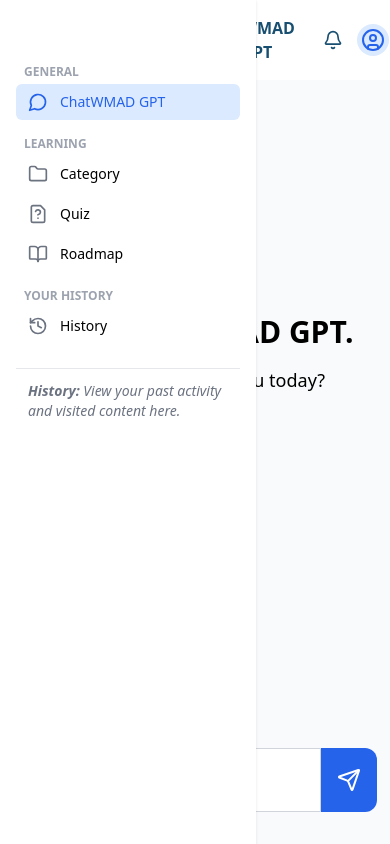
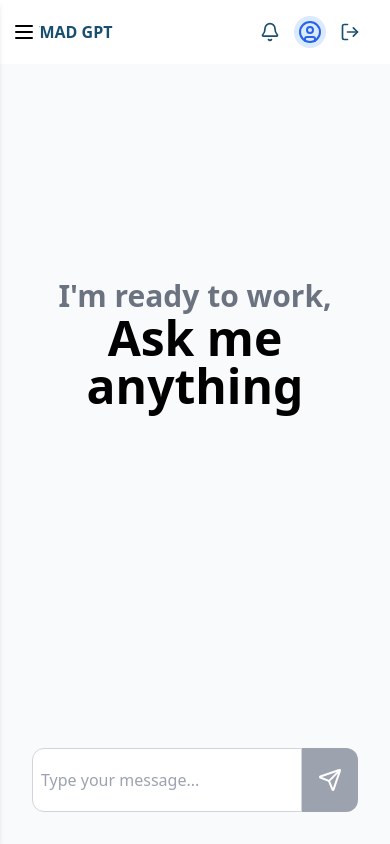
Before and after one commit to KhoeunSopheak/WMAD-AI-BOT-frontend, a React (Create React App) app: page /chat in a window 390 px wide. Built offline with nearby package versions, Linux system fonts and the light colour scheme.

Commit message:
update slidebar, dashboard, responsive

```diff
--- a/src/compenents/chat-interface.js
+++ b/src/compenents/chat-interface.js
@@ -1,5 +1,5 @@
 import React, { useState, useRef, useEffect } from "react";
-import { Send, Loader2 } from "lucide-react";
+import { Send, LoaderPinwheel } from "lucide-react";
 import ChatMessage from "./chat-message";
 import { useParams } from "react-router-dom";
 
@@ -42,8 +42,7 @@
     // `${import.meta.env.VITE_BASE_URL}/api/users/chats/askQuery`
 
     try {
-      const token = "eyJhbGciOiJIUzI1NiIsInR5cCI6IkpXVCJ9.eyJpZCI6IjljM2I5ZjE4LWNiNzYtNDU1Ny1hYTBiLWZkMzAyMGFiYjJiYSIsInJvbGUiOiJ1c2VyIiwiaWF0IjoxNzQ3MDU2MDUyLCJleHAiOjE3NDk2NDgwNTJ9.BK0BNvrLtdrrf0YTAPXBba4HUrZfjbEqTzlWe_k_dWY"
-      // const token = localStorage.getItem("token");
+      const token = localStorage.getItem("token");
       const response = await fetch( "http://localhost:3003/api/users/chats/askQuery",
         {
           method: "POST",
@@ -95,10 +94,10 @@
       <div className="flex flex-col w-full max-w-4xl">
         <main className="flex-1 overflow-auto p-4 space-y-4 w-full">
         {messages.length === 0 && (
-          <div className="flex flex-col items-center justify-center h-4/5 text-center text-black pointer-events-none">
-            <h1 className="text-3xl font-bold mb-4">{selectedCategory || "Hi, I'm WMAD GPT."}</h1>
-             <p className="text-lg">
-               How can i help you today?
+          <div className="flex flex-col items-center justify-center h-4/5 text-center text-gray-500 pointer-events-none">
+            <h1 className="text-3xl font-bold">{selectedCategory || "I'm ready to work,"}</h1>
+             <p className="text-5xl font-bold text-black">
+               Ask me anything
              </p>
           </div>
           )}
@@ -117,10 +116,10 @@
           />
           <button
             type="submit"
-            className="bg-blue-600 p-4 h-16 rounded-r-xl disabled:bg-blue-800"
+            className="bg-gray-400 p-4 h-16 rounded-r-xl disabled:bg-blue-700"
             disabled={isLoading}
           >
-            {isLoading ? <Loader2 className="animate-spin" /> : <Send />}
+            {isLoading ? <LoaderPinwheel className="animate-spin text-white" /> : <Send />}
           </button>
         </form>
       </div>
--- a/src/compenents/layout.js
+++ b/src/compenents/layout.js
@@ -2,13 +2,14 @@
 import Sidebar from "../compenents/slidebar";
 import Navbar from "../compenents/navbar";
 
+
 export const Layout = () => {
   return (
-    <div className="flex flex-col h-screen">
-      <Navbar />
-      <div className="flex flex-1 overflow-hidden">
-        <Sidebar />
-        <main className="flex-1 p-4 overflow-auto bg-gray-50">
+    <div className="flex h-screen overflow-hidden">
+      <Sidebar />
+      <div className="flex flex-col flex-1">
+        <Navbar />
+        <main className="flex-1 overflow-auto bg-gray-50 p-4">
           <Outlet />
         </main>
       </div>
--- a/src/compenents/navbar.js
+++ b/src/compenents/navbar.js
@@ -1,28 +1,34 @@
 import React from "react";
-import logo from "../assets/wmadlogo.png";
 import {
   Bell,
+  LogOut,
   UserCircle,
 } from "lucide-react";
+import { Link } from "react-router-dom";
 
 function Navbar() {
   return (
     <header className="flex items-center justify-between px-6 py-4">
-      <div className="flex items-center space-x-20">
-        <div className="flex items-center justify-center w-40 h-10 rounded">
-          <img src={logo} alt="Logo" />
-        </div>
+      <div className="flex items-center space-x-32">
         <div className="text-[#184f71] font-bold">
           <h1>WMAD GPT</h1>
         </div>
       </div>
       <div className="flex items-center gap-2">
-      <button type="button" className="w-8 h-8 flex items-center justify-center text-[#184f71] hover:text-blue-600">
+        <button type="button" className="w-8 h-8 flex items-center justify-center text-[#184f71] hover:text-blue-600">
           <Bell className="w-5 h-5" />
         </button>
         <div className="w-8 h-8 rounded-full bg-blue-100 flex items-center justify-center text-blue-600">
           <UserCircle className="w-6 h-6" />
         </div>
+        <Link to="/">
+          <button
+            type="button"
+            className="w-8 h-8 flex items-center justify-center text-[#184f71] hover:text-blue-600"
+          >
+            <LogOut className="w-5 h-5" />
+          </button>
+        </Link>
       </div>
     </header>
   );
--- a/src/compenents/slidebar.js
+++ b/src/compenents/slidebar.js
@@ -1,7 +1,7 @@
-"use client"
+"use client";
 
-import { useEffect, useState } from "react"
-import { useNavigate, useLocation } from "react-router-dom"
+import { useEffect, useState } from "react";
+import { useNavigate, useLocation } from "react-router-dom";
 import {
   LayoutDashboard,
   MessageCircle,
@@ -10,18 +10,19 @@
   BookOpen,
   Menu,
   History
-} from "lucide-react"
+} from "lucide-react";
+import logo from "../assets/wmadlogo.png";
 
 function Sidebar() {
-  const navigate = useNavigate()
-  const location = useLocation()
-  const [isOpen, setIsOpen] = useState(true)
-  const [userRole, setUserRole] = useState(null)
+  const navigate = useNavigate();
+  const location = useLocation();
+  const [isOpen, setIsOpen] = useState(false);
+  const [userRole, setUserRole] = useState(null);
 
   useEffect(() => {
     const role = localStorage.getItem("userRole");
-    setUserRole(role)
-  }, [])
+    setUserRole(role);
+  }, []);
 
   const menuSections = [
     {
@@ -45,42 +46,52 @@
       title: "Your History",
       items: [{ id: 6, label: "History", path: "/history", icon: <History size={20} /> }]
     }
-  ]
+  ];
 
   return (
     <>
-      {/* Mobile Toggle Button */}
-      <div className="md:hidden p-2 bg-black shadow">
-        <button
-          onClick={() => setIsOpen(!isOpen)}
-          className="text-blue-600"
-          aria-label="Toggle sidebar"
-        >
+      {/* Mobile Menu Button */}
+      <div className="md:hidden fixed top-4 left-2  bg-white rounded-full p-1">
+        <button onClick={() => setIsOpen(true)} aria-label="Open Sidebar">
           <Menu size={24} />
         </button>
       </div>
 
+      {/* Overlay for mobile */}
+      {isOpen && (
+        <div
+          className="fixed inset-0 bg-black bg-opacity-50 z-40 md:hidden"
+          onClick={() => setIsOpen(false)}
+        />
+      )}
+
       {/* Sidebar */}
       <div
-        className={`fixed md:static top-0 left-0 h-full z-40 bg-white shadow transition-transform duration-300
-        ${isOpen ? "translate-x-0" : "-translate-x-full"} w-64 md:translate-x-0`}
+        className={`fixed top-0 left-0 h-full w-64 bg-white shadow-md z-50 transform transition-transform duration-300
+        ${isOpen ? "translate-x-0" : "-translate-x-full"} md:translate-x-0 md:static md:block`}
       >
-        <div className="flex-1 overflow-y-auto p-4 pt-16 md:pt-4">
+        <div className="p-3">
+          <div className="flex items-center justify-center w-40 h-10 rounded">
+            <img src={logo} alt="Logo" />
+          </div>
+        </div>
+
+        <div className="overflow-y-auto p-4 space-y-6">
           {menuSections.map((section, sIdx) => (
-            <div key={sIdx} className="mb-4">
+            <div key={sIdx}>
               <h4 className="text-xs text-gray-400 font-semibold uppercase px-2 mb-1">{section.title}</h4>
               <ul className="space-y-1">
                 {section.items.map((item) => {
-                  const isActive = location.pathname === item.path
+                  const isActive = location.pathname === item.path;
                   return (
                     <li key={item.id}>
                       <button
                         onClick={() => {
-                          navigate(item.path)
-                          setIsOpen(false) // close on mobile
+                          navigate(item.path);
+                          setIsOpen(false); // Close on mobile
                         }}
                         className={`w-full flex items-center space-x-3 px-3 py-2 rounded-md text-sm transition-all ${
-                          isActive ? "bg-blue-100 text-blue-600" : "hover:bg-gray-200"
+                          isActive ? "bg-blue-100 text-blue-600" : "hover:bg-gray-100"
                         }`}
                       >
                         <span className={isActive ? "text-blue-600" : "text-gray-500"}>
@@ -89,20 +100,19 @@
                         <span>{item.label}</span>
                       </button>
                     </li>
-                  )
+                  );
                 })}
               </ul>
             </div>
           ))}
 
-          {/* Static text below nav */}
-          <div className="mt-6 px-3 text-gray-500 text-sm italic border-t pt-3">
-            <strong>History:</strong> View your past activity and visited content here.
+          <div className="text-sm text-gray-500 border-t pt-3 px-3 italic">
+            <strong>History:</strong> View your past activity here.
           </div>
         </div>
       </div>
     </>
-  )
+  );
 }
 
 export default Sidebar;
--- a/src/pages/dashboard.js
+++ b/src/pages/dashboard.js
@@ -1,5 +1,6 @@
 import { useState, useEffect } from "react";
 import { FaUser, FaUserSlash } from 'react-icons/fa';
+import { LoaderPinwheel } from "lucide-react";
 
 export default function DashboardSection() {
   const [users, setUsers] = useState([]);
@@ -10,6 +11,7 @@
 
   useEffect(() => {
     const token = localStorage.getItem("token");
+    console.log("======>",token);
     const fetchTotalUser = async () => {
       try {
         const response = await fetch("http://localhost:3003/api/auth/total", {
@@ -45,15 +47,15 @@
         });
 
         if (!response.ok) {
-          throw new Error("Failed to fetch user block");
+          throw new Error("Failed to fetch total block");
         }
 
         const result = await response.json();
         console.log("User block fetched successfully:", result);
         setUserBlock(result.total);
       } catch (error) {
-        console.error("Error fetching user block:", error);
-        setError(error.message || "Failed to fetch user block.");
+        console.error("Error fetching total block:", error);
+        setError(error.message || "Failed to fetch total block.");
       }
     };
 
@@ -95,8 +97,8 @@
     return (
       <div className="w-full h-full flex justify-center items-center">
         <div className="flex flex-col items-center">
-          <div className="w-12 h-12 border-4 border-blue-500 border-dashed rounded-full animate-spin"></div>
-          <p className="mt-4 text-blue-500 font-semibold">Loading, please wait...</p>
+          <LoaderPinwheel className="animate-spin"></LoaderPinwheel>
+          <p className="mt-4 font-semibold">Loading, please wait...</p>
         </div>
       </div>
     );
@@ -112,26 +114,35 @@
   return (
     <div className="space-y-2 p-6 h-full">
       {/* Amount Boxes at Top */}
-      <div className="flex w-full overflow-hidden bg-gradient-to-b rounded-lg">
-        <div className="flex w-3/5 items-center justify-between p-6 bg-blue-300 rounded-lg mx-4 my-8 shadow-lg">
-          <div className="flex flex-col space-y-2">
-            <h2 className="text-3xl font-bold text-gray-800">Dicover your study with AI</h2>
-            <h2 className="text-2xl font-bold text-gray-800">WMAD GPT</h2>
+      <div className="grid grid-cols-1 md:grid-cols-3 overflow-hidden bg-gradient-to-b rounded-lg">
+      <div className="flex w-4/5 items-center justify-center p-6 bg-blue-500 rounded-lg mx-4 my-8 shadow-lg">
+          <div className="flex-1 flex justify-center mb-4">
+            <FaUser className="text-white text-4xl" />
+          </div>
+          <div className="flex-1 flex flex-col justify-start items-start">
+            <h4 className="text-3xl font-bold text-white">{totalUser}</h4>
+            <p className="text-sm font-bold text-white mt-2">Total User</p>
+          </div>
+        </div>
 
-            <button className="mt-4 bg-blue-500 hover:bg-blue-600 text-white rounded-full px-6 py-2 flex items-center space-x-2">
-              <span>Be the first</span>
-              <svg width="20" height="20" viewBox="0 0 24 24" fill="none" xmlns="http://www.w3.org/2000/svg">
-                <path
-                  d="M9 18L15 12L9 6"
-                  stroke="currentColor"
-                  strokeWidth="2"
-                  strokeLinecap="round"
-                  strokeLinejoin="round"
-                />
-              </svg>
-            </button>
+        <div className="flex w-4/5 items-center justify-center p-6 bg-orange-500 rounded-lg mx-4 my-8 shadow-lg">
+          <div className="flex-1 flex justify-center mb-4">
+            <FaUserSlash className="text-white text-4xl" />
+          </div>
+          <div className="flex-1 flex flex-col justify-start items-start">
+            <h4 className="text-3xl font-bold text-white">{userBlock}</h4>
+            <p className="text-sm font-bold text-white mt-2">Total Block</p>
           </div>
 
+        </div>
+        <div className="flex w-4/5 items-center justify-center p-6 bg-white rounded-lg mx-4 my-8 shadow-lg">
+          <div className="relative">
+            <img
+              src="https://bongsrey.sgp1.digitaloceanspaces.com/library/383/images/5d1ecb8986bbe.jpg"
+              alt="Robot Character"
+              className="h-40 w-full object-cover"
+            />
+          </div>
           <div className="relative">
             <div className="absolute inset-0 bg-gradient-to-b rounded-lg -z-10"></div>
             <img
@@ -140,41 +151,6 @@
               className="h-32 w-full object-cover"
             />
           </div>
-        </div>
-
-        <div className="flex w-2/5 items-center justify-center p-6 bg-white rounded-lg mx-4 my-8 shadow-lg">
-          <div className="relative">
-            <div className="absolute inset-0 bg-gradient-to-b from-blue-500 to-blue-400 rounded-lg -z-10"></div>
-            <img
-              src="https://bongsrey.sgp1.digitaloceanspaces.com/library/383/images/5d1ecb8986bbe.jpg"
-              alt="Robot Character"
-              className="h-40 w-full object-cover"
-            />
-          </div>
-        </div>
-      </div>
-
-      <div className="grid grid-cols-1 md:grid-cols-2 gap-4 bg-white shadow-md p-4 rounded-md">
-        <div className="flex justify-center items-center bg-blue-800 p-6 rounded-md shadow text-center">
-          <div className="flex-1 flex justify-center mb-4">
-            <FaUser className="text-white text-4xl" />
-          </div>
-          <div className="flex-1 flex flex-col justify-start items-start">
-            <h4 className="text-3xl font-bold text-white">{totalUser}</h4>
-            <p className="text-sm font-bold text-white mt-2">Total User</p>
-          </div>
-
-        </div>
-
-        <div className="flex justify-center items-center bg-orange-600 p-6 rounded-md shadow text-center">
-          <div className="flex-1 flex justify-center mb-4">
-            <FaUserSlash className="text-white text-4xl" />
-          </div>
-          <div className="flex-1 flex flex-col justify-start items-start">
-            <h4 className="text-3xl font-bold text-white">{userBlock}</h4>
-            <p className="text-sm font-bold text-white mt-2">Total Block</p>
-          </div>
-
         </div>
       </div>
 
@@ -191,10 +167,10 @@
             </tr>
           </thead>
           <tbody>
-            {users.map((user) => (
+            {users.map((user, index) => (
               <tr key={user.id} className="border-b">
-                <td className="py-4 px-6">{user.id}</td>
-                <td className="py-4 px-6">
+                <td className="py-4 px-6">{index + 1}</td>
+                <td className="py-4 px-6 text-[#184f71] font-medium">
                   <div className="flex items-center gap-2">
                     {user.avatar && user.avatar !== "/placeholder.svg" ? (
                       <img
@@ -215,10 +191,9 @@
                     <span>{user.full_name || "Unknown"}</span>
                   </div>
                 </td>
-
                 <td className="py-4 px-6">{user.email}</td>
-                <td className="py-4 px-6">{user.created_at}</td>
-                <td className="py-4 px-6">{user.updated_at}</td>
+                <td className="py-4 px-6">{new Date(user.created_at).toLocaleString()}</td>
+                <td className="py-4 px-6">{new Date(user.updated_at).toLocaleString()}</td>
               </tr>
             ))}
           </tbody>
--- a/src/pages/signin.js
+++ b/src/pages/signin.js
@@ -60,7 +60,7 @@
 
       localStorage.setItem("token", token);
       localStorage.setItem("userRole", role);
-      navigate("/");
+      navigate("/chat");
       console.log("Success:", data)
     } catch (err) {
       console.error("Error:", err.message)
--- a/src/pages/signup.js
+++ b/src/pages/signup.js
@@ -65,7 +65,7 @@
 
       localStorage.setItem("token", token);
       localStorage.setItem("userRole", role);
-      navigate("/");
+      navigate("/chat");
       console.log("Success:", data)
     } catch (err) {
       console.error("Error:", err.message)
```
